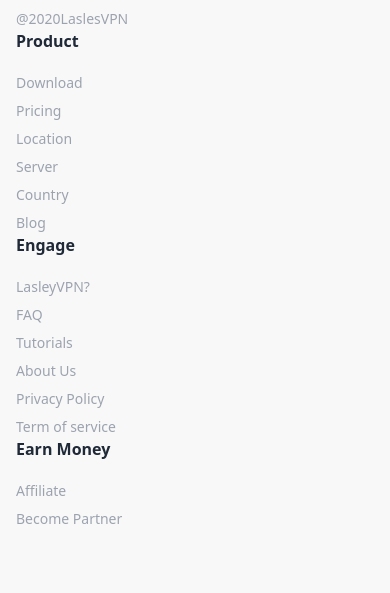
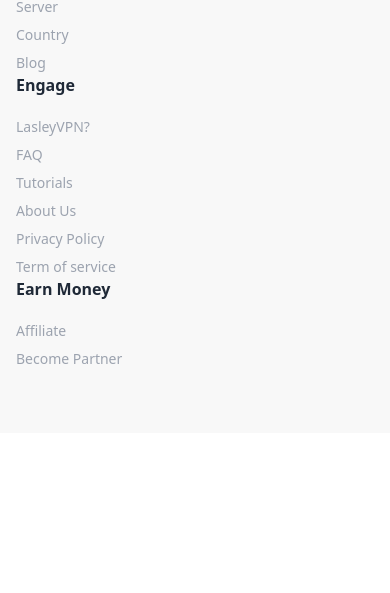
Before and after one commit to arjorb/stunningLasleVpn, a website: page index.html in a window 390 px wide. Shown: the part 6883-7476 px from the top of the page. After the commit the page ends 7316 px from the top, so only its background shows below. Drawn offline with Linux system fonts and the light colour scheme; files whose address does not match are found by name.

Commit message:
done working on the responsiviness

```diff
--- a/index.html
+++ b/index.html
@@ -464,7 +464,7 @@
           </div>
         </div>
         <!-- footer section  -->
-        <div class="mt-[20rem] md:mt-[8rem] md:flex justify-between pb-[3rem]">
+        <div class="mt-[10rem] md:mt-[8rem] md:flex justify-between pb-[3rem]">
           <div class="basis-1/3">
             <img src="../assets/Logo.png" alt="" />
             <p class="text-gray-400 text-sm my-5">
```
